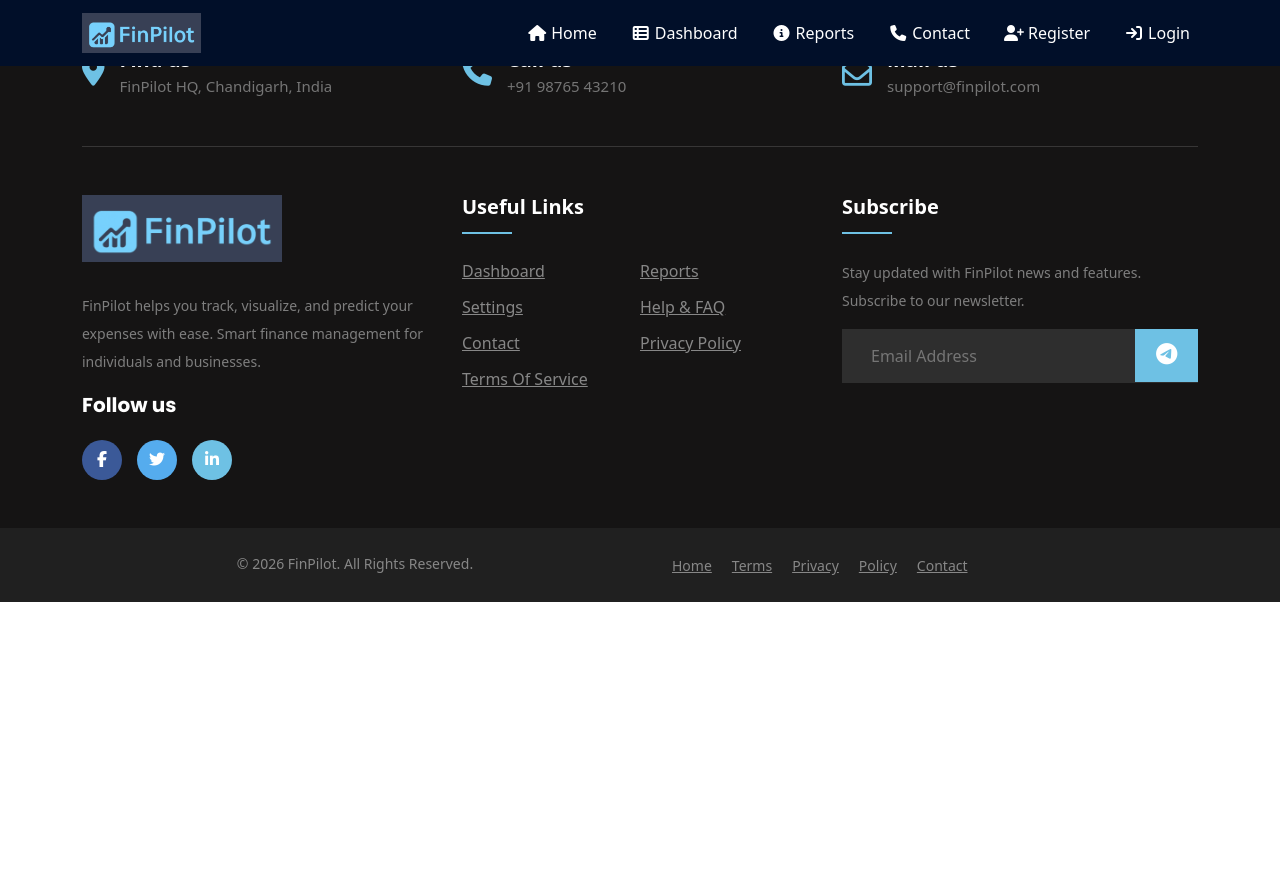
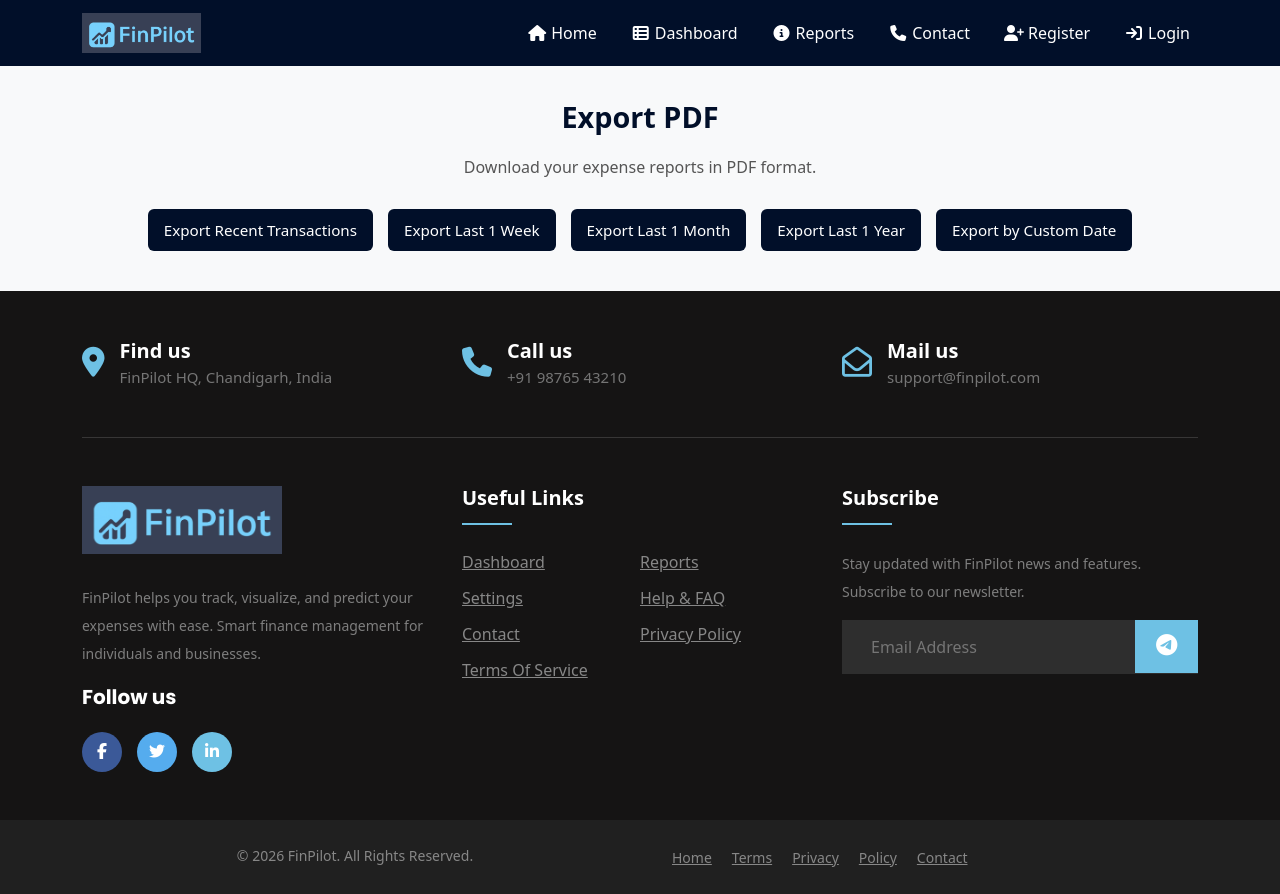
Before and after one commit to Diya-16204/FinPilot, a React (Vite) app in the folder frontend/: page /export-reports/pdf in a window 1280 px wide. Before the commit the page ends 800 px from the top, so only its background shows below. Built offline with nearby package versions, Linux system fonts and the light colour scheme.

Commit message:
Components Arranged

```diff
--- a/frontend/src/App.jsx
+++ b/frontend/src/App.jsx
@@ -19,13 +19,23 @@ import VisualizePie from "./pages/Visualize/pie";
 import VisualizeBar from "./pages/Visualize/bar";
 import VisualizeTrends from "./pages/Visualize/trend";
 
+// Export Reports Subpages
+import ExportCSV from "./pages/ExportReports/csv";
+import ExportPDF from "./pages/ExportReports/pdf";
+import ExportExcel from "./pages/ExportReports/excel";
+
+// 👇 ScrollToTop Component
+import ScrollToTop from "./components/ScrollToTop";
+
 function App() {
   return (
     <>
       <Navbar />
 
-      {/* 👇 Wrap all page content inside a main wrapper */}
       <main className="page-content">
+        {/* 👇 ensures page always starts at top on route change */}
+        <ScrollToTop />
+
         <Routes>
           {/* Landing */}
           <Route path="/" element={<BlogSlider />} />
@@ -37,10 +47,15 @@ function App() {
           {/* Dashboard */}
           <Route path="/dashboard" element={<Dashboard />} />
 
-          {/* Visualize Subpages */}
+          {/* Visualize Expenses */}
           <Route path="/visualize-expenses/pie" element={<VisualizePie />} />
           <Route path="/visualize-expenses/bar" element={<VisualizeBar />} />
           <Route path="/visualize-expenses/trends" element={<VisualizeTrends />} />
+
+          {/* Export Reports */}
+          <Route path="/export-reports/csv" element={<ExportCSV />} />
+          <Route path="/export-reports/pdf" element={<ExportPDF />} />
+          <Route path="/export-reports/excel" element={<ExportExcel />} />
         </Routes>
       </main>
 
--- /dev/null
+++ b/frontend/src/components/ScrollToTop.jsx
@@ -0,0 +1,14 @@
+import { useEffect } from "react";
+import { useLocation } from "react-router-dom";
+
+const ScrollToTop = () => {
+  const { pathname } = useLocation();
+
+  useEffect(() => {
+    window.scrollTo(0, 0);
+  }, [pathname]);
+
+  return null;
+};
+
+export default ScrollToTop;
--- a/frontend/src/pages/DashBoard/dashBoard.css
+++ b/frontend/src/pages/DashBoard/dashBoard.css
@@ -23,6 +23,7 @@
   color: #ffffff;
   margin-bottom: 40px;
   text-align: center;
+  padding-top: 60px;
 }
 
 
--- /dev/null
+++ b/frontend/src/pages/ExportReports/csv.jsx
@@ -0,0 +1,19 @@
+import "./exportReports.css";
+
+const ExportCSV = () => {
+  return (
+    <div className="export-page">
+      <h2>Export CSV</h2>
+      <p>Download your expense reports in CSV format.</p>
+      <div className="export-actions">
+        <button>Export Recent Transactions</button>
+        <button>Export Last 1 Week</button>
+        <button>Export Last 1 Month</button>
+        <button>Export Last 1 Year</button>
+        <button>Export by Custom Date</button>
+      </div>
+    </div>
+  );
+};
+
+export default ExportCSV;
--- /dev/null
+++ b/frontend/src/pages/ExportReports/excel.jsx
@@ -0,0 +1,19 @@
+import "./exportReports.css";
+
+const ExportExcel = () => {
+  return (
+    <div className="export-page">
+      <h2>Export Excel</h2>
+      <p>Download your expense reports in Excel format.</p>
+      <div className="export-actions">
+        <button>Export Recent Transactions</button>
+        <button>Export Last 1 Week</button>
+        <button>Export Last 1 Month</button>
+        <button>Export Last 1 Year</button>
+        <button>Export by Custom Date</button>
+      </div>
+    </div>
+  );
+};
+
+export default ExportExcel;
--- /dev/null
+++ b/frontend/src/pages/ExportReports/exportReports.css
@@ -0,0 +1,41 @@
+.export-page {
+  padding: 40px 20px;
+  text-align: center;
+  background-color: #f8f9fa;
+  padding-top: 100px;
+}
+
+.export-page h2 {
+  font-size: 1.8rem;
+  font-weight: 600;
+  color: #010f29;
+  margin-bottom: 20px;
+}
+
+.export-page p {
+  font-size: 1rem;
+  color: #555;
+  margin-bottom: 30px;
+}
+
+.export-actions {
+  display: flex;
+  justify-content: center;
+  gap: 15px;
+  flex-wrap: wrap;
+}
+
+.export-actions button {
+  padding: 10px 16px;
+  border: none;
+  border-radius: 6px;
+  background-color: #010f29;
+  color: #fff;
+  font-size: 0.95rem;
+  cursor: pointer;
+  transition: background-color 0.2s ease;
+}
+
+.export-actions button:hover {
+  background-color: #023e8a;
+}
--- /dev/null
+++ b/frontend/src/pages/ExportReports/pdf.jsx
@@ -0,0 +1,19 @@
+import "./exportReports.css";
+
+const ExportPDF = () => {
+  return (
+    <div className="export-page">
+      <h2>Export PDF</h2>
+      <p>Download your expense reports in PDF format.</p>
+      <div className="export-actions">
+        <button>Export Recent Transactions</button>
+        <button>Export Last 1 Week</button>
+        <button>Export Last 1 Month</button>
+        <button>Export Last 1 Year</button>
+        <button>Export by Custom Date</button>
+      </div>
+    </div>
+  );
+};
+
+export default ExportPDF;
```
Also changed, not shown: frontend/src/Utils/exportUtils.js (added, +10 -0 lines).
